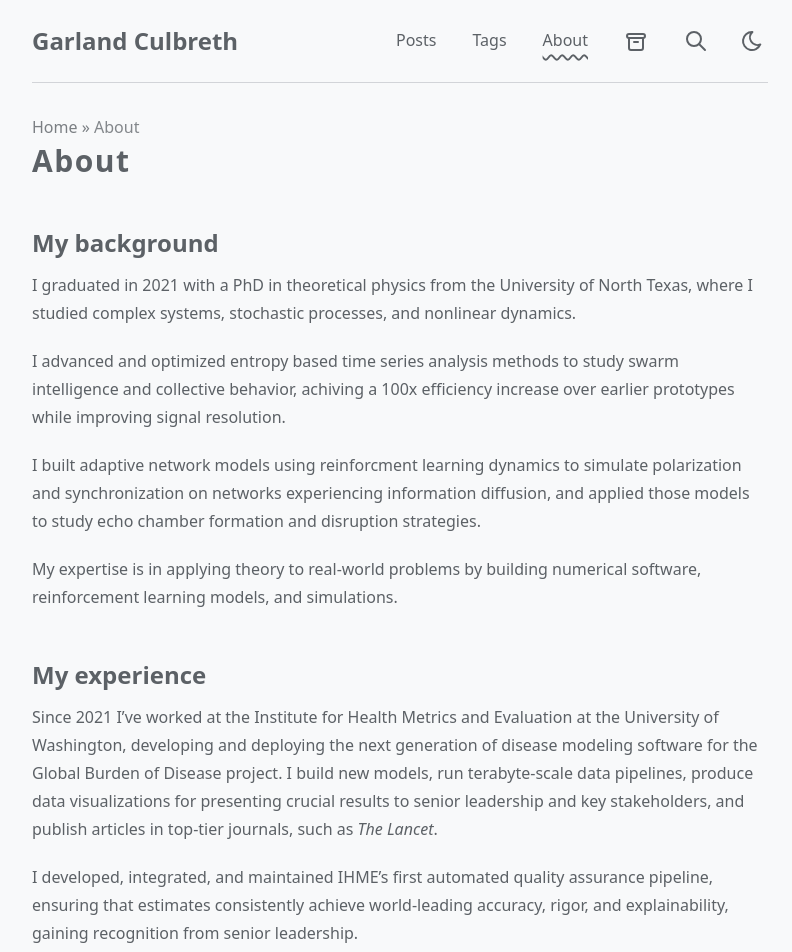
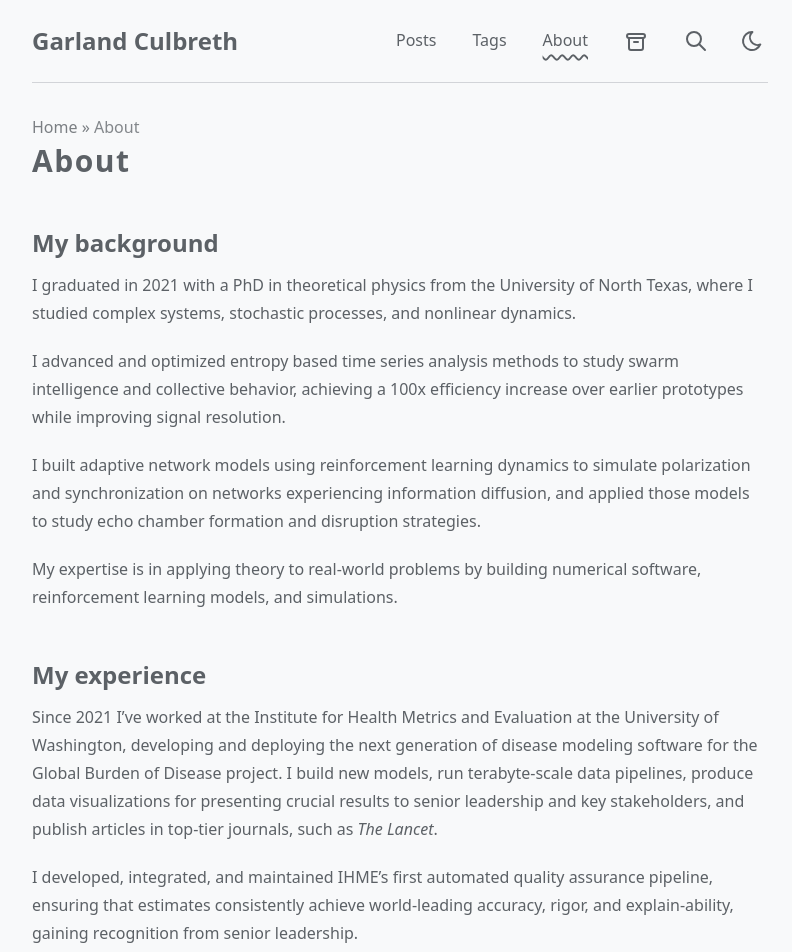
Before and after one commit to garland-culbreth/garland-culbreth.github.io, an Astro site: page /about in a window 1280 px wide. Shown: the top 952 px of the page, without its empty margins (240-1032 px from the left). Built offline with nearby package versions, Linux system fonts and the light colour scheme; Astro itself is replaced by a stand-in of ours.

Commit message:
Update about.md

```diff
--- a/src/pages/about.md
+++ b/src/pages/about.md
@@ -8,9 +8,9 @@ title: "About"
 I graduated in 2021 with a PhD in theoretical physics from the University of North Texas, where I studied complex systems, stochastic processes, and nonlinear dynamics.
 
 
-I advanced and optimized entropy based time series analysis methods to study swarm intelligence and collective behavior, achiving a 100x efficiency increase over earlier prototypes while improving signal resolution.
+I advanced and optimized entropy based time series analysis methods to study swarm intelligence and collective behavior, achieving a 100x efficiency increase over earlier prototypes while improving signal resolution.
 
-I built adaptive network models using reinforcment learning dynamics to simulate polarization and synchronization on networks experiencing information diffusion, and applied those models to study echo chamber formation and disruption strategies.
+I built adaptive network models using reinforcement learning dynamics to simulate polarization and synchronization on networks experiencing information diffusion, and applied those models to study echo chamber formation and disruption strategies.
 
 My expertise is in applying theory to real-world problems by building numerical software, reinforcement learning models, and simulations.
 
@@ -18,7 +18,7 @@ My expertise is in applying theory to real-world problems by building numerical
 
 Since 2021 I've worked at the Institute for Health Metrics and Evaluation at the University of Washington, developing and deploying the next generation of disease modeling software for the Global Burden of Disease project. I build new models, run terabyte-scale data pipelines, produce data visualizations for presenting crucial results to senior leadership and key stakeholders, and publish articles in top-tier journals, such as _The Lancet_.
 
-I developed, integrated, and maintained IHME's first automated quality assurance pipeline, ensuring that estimates consistently achieve world-leading accuracy, rigor, and explainability, gaining recognition from senior leadership.
+I developed, integrated, and maintained IHME's first automated quality assurance pipeline, ensuring that estimates consistently achieve world-leading accuracy, rigor, and explain-ability, gaining recognition from senior leadership.
 
 I maintain several open-source Python packages for simulating complex systems and time-series analysis techniques.
 
```
